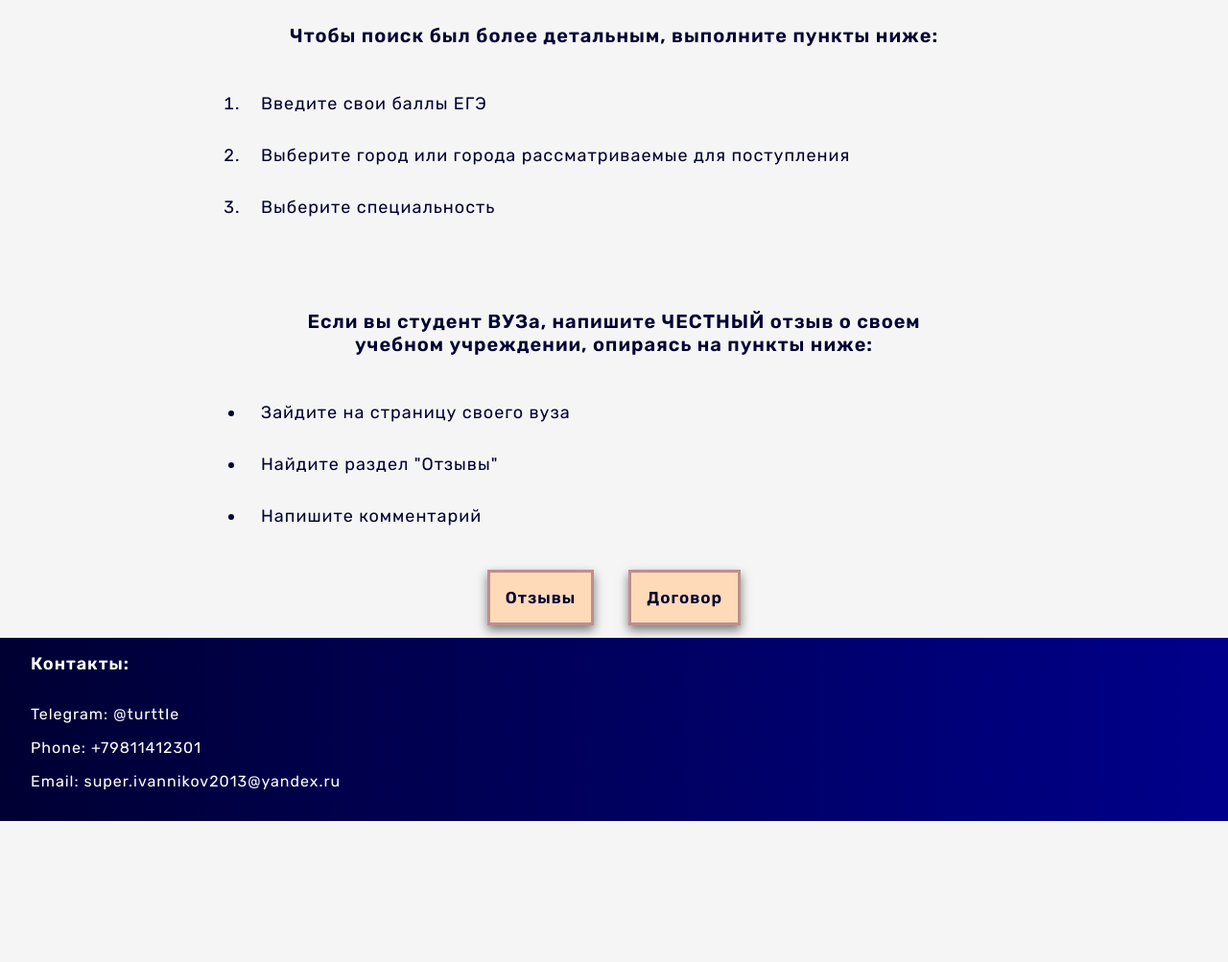
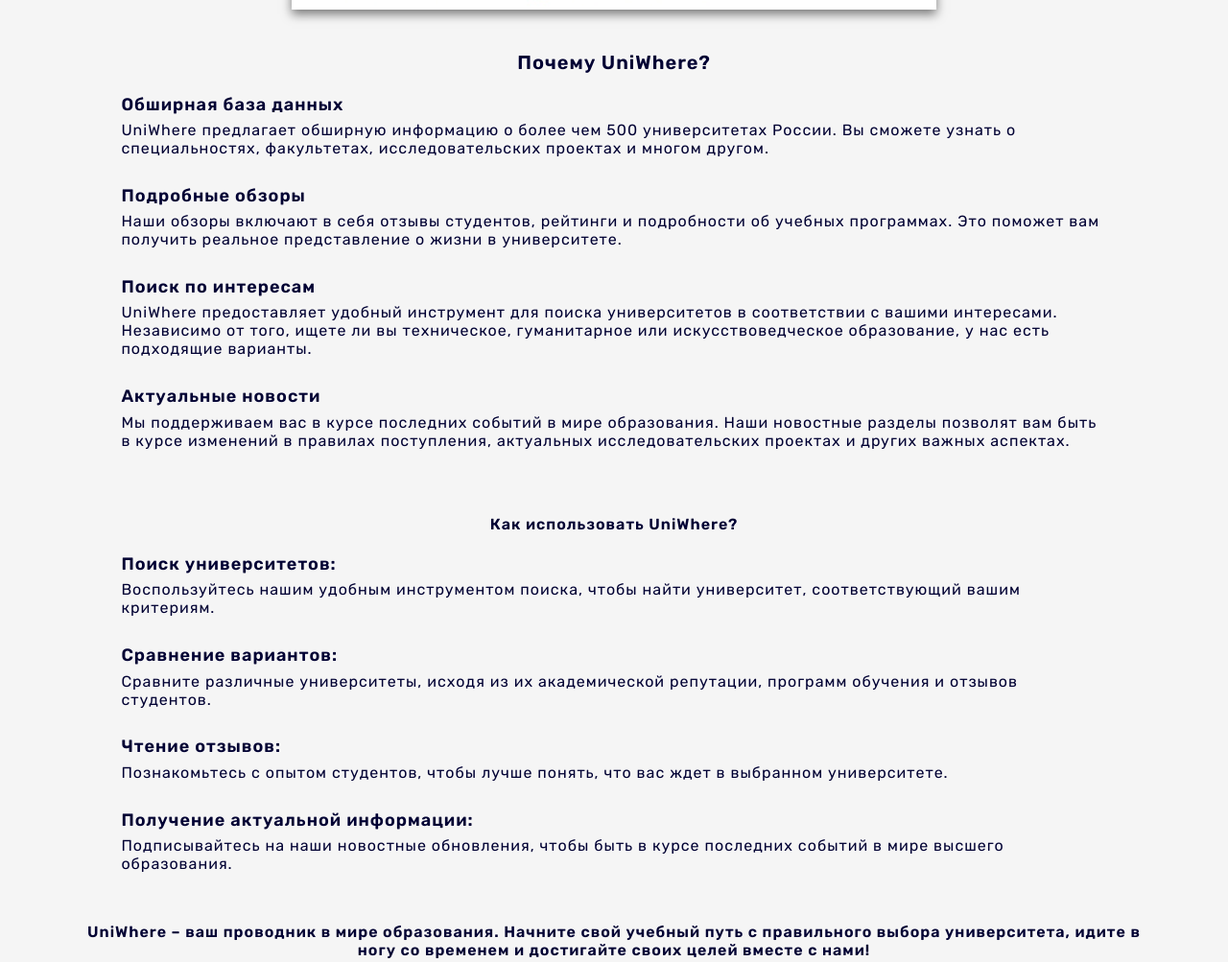
Before and after one commit to 14turtle14/14turtle14.github.io, a plain HTML site: page index.html in a window 1280 px wide. Shown: the part 604-1607 px from the top of the page at 96% size. Before the commit the page ends 1460 px from the top, so only its background shows below. Drawn offline with Linux system fonts and the light colour scheme.

Commit message:
added files

```diff
--- a/index.html
+++ b/index.html
@@ -11,44 +11,84 @@
 <body class="home-page">
     <header class="home-header">
         <nav class="home-header__nav">
-            <a href="#" class="home-link home-link_nav">Поиск по предметам</a>
-            <a href="#" class="home-link home-link_nav">Олимпиады</a>
-            <a href="#" class="home-link home-link_nav">Поиск по городу</a>
+            <a href="#" class="home-link home-link_nav">Поиск по интересам</a>
+            <a href="#" class="home-link home-link_nav">Новости</a>
+            <a href="#" class="home-link home-link_nav">Отзывы</a>
         </nav>
     </header>
     <main class="home-base">
-        <blockquote class="home-base__quote">
-            <p>
-                <q>Кто пренебрегает учебой в юности, тот теряет прошлое и мертв для будущего</q>.
-                Эврипид
-            </p>
-        </blockquote>
+        <p class = "home-base__welcome">
+            Добро пожаловать на UniWhere – ваш источник всей необходимой информации о высших учебных заведениях России! Мы создали этот ресурс, чтобы облегчить выбор университета и предоставить вам полную картину образовательных возможностей в стране.
+        </p>
         <div class="home-base__img">
             <img class="home-img" src="img/students.jpg" alt="">
         </div>
-        <section class="home-base__info">
-            <h3 class="home-head home-info__head">
-                Чтобы поиск был более детальным, выполните пункты ниже:
-            </h3>
-            <ol class="home-info__list">
-                <li class="home-list__item">Введите свои баллы ЕГЭ</li>
-                <li class="home-list__item">Выберите город или города рассматриваемые для поступления</li>
-                <li class="home-list__item">Выберите специальность</li>
+        <section class="home-base__introduction">
+            <h2 class = "home-introduction__header">
+                Почему UniWhere?
+            </h2>
+            <ol class="home-introduction__list">
+                <li class="home-list__item">
+                    <h3 class="home-item__header">Обширная база данных</h3>
+                    <p class="home-item__text">
+                        UniWhere предлагает обширную информацию о более чем 500 университетах России. Вы сможете узнать о специальностях, факультетах, исследовательских проектах и многом другом.
+                    </p>
+                </li>
+                <li class="home-list__item">
+                    <h3 class="home-item__header">Подробные обзоры</h3>
+                    <p class="home-item__text">
+                        Наши обзоры включают в себя отзывы студентов, рейтинги и подробности об учебных программах. Это поможет вам получить реальное представление о жизни в университете.
+                    </p>
+                </li>
+                <li class="home-list__item">
+                    <h3 class="home-item__header">Поиск по интересам</h3>
+                    <p class="home-item__text">
+                        UniWhere предоставляет удобный инструмент для поиска университетов в соответствии с вашими интересами. Независимо от того, ищете ли вы техническое, гуманитарное или искусствоведческое образование, у нас есть подходящие варианты.
+                    </p>
+                </li>
+                <li class="home-list__item">
+                    <h3 class="home-item__header">Актуальные новости</h3>
+                    <p class="home-item__text">
+                        Мы поддерживаем вас в курсе последних событий в мире образования. Наши новостные разделы позволят вам быть в курсе изменений в правилах поступления, актуальных исследовательских проектах и других важных аспектах.
+                    </p>
+                </li>
             </ol>
         </section>
-        <section class="home-base__review">
-            <h3 class="home-head home-review__head">
-            Если вы студент ВУЗа, напишите <strong>ЧЕСТНЫЙ</strong> отзыв о своем учебном учреждении, опираясь на пункты ниже:
-            </h3>
-            <ul class="home-review__list">
-                <li class="home-list__item">Зайдите на страницу своего вуза</li>
-                <li class="home-list__item">Найдите раздел "Отзывы"</li>
-                <li class="home-list__item">Напишите комментарий</li>
-            </ul>
+        <section class="home-base__searching">
+            <h2 class = "home-searching__header">
+                Как использовать UniWhere?
+            </h2>
+            <ol class="home-searching__list">
+                <li class="home-list__item">
+                    <h4 class="home-item__header">Поиск университетов:</h4>
+                    <p class="home-item__text">
+                        Воспользуйтесь нашим удобным инструментом поиска, чтобы найти университет, соответствующий вашим критериям.
+                    </p>
+                </li>
+                <li class="home-list__item">
+                    <h4 class="home-item__header">Сравнение вариантов:</h4>
+                    <p class="home-item__text">
+                        Сравните различные университеты, исходя из их академической репутации, программ обучения и отзывов студентов.
+                    </p>
+                </li>
+                <li class="home-list__item">
+                    <h4 class="home-item__header">Чтение отзывов:</h4>
+                    <p class="home-item__text">
+                        Познакомьтесь с опытом студентов, чтобы лучше понять, что вас ждет в выбранном университете.
+                    </p>
+                </li>
+                <li class="home-list__item">
+                    <h4 class="home-item__header">Получение актуальной информации:</h4>
+                    <p class="home-item__text">
+                        Подписывайтесь на наши новостные обновления, чтобы быть в курсе последних событий в мире высшего образования.
+                    </p>
+                </li>
+            </ol>
         </section>
-        <section class="home-base__other">
-            <a class="home-link home-link_other" href = "#">Отзывы</a>
-            <a class="home-link home-link_other" href = "#">Договор</a>
+        <section class="home-base__outro">
+            <h4>
+                UniWhere – ваш проводник в мире образования. Начните свой учебный путь с правильного выбора университета, идите в ногу со временем и достигайте своих целей вместе с нами!
+            </h4>
         </section>
     </main>
     <footer class="home-footer">
--- a/main.css
+++ b/main.css
@@ -16,14 +16,14 @@
 .home-header__nav {
     text-align: center;
     border: none;
-    margin: 30px;
-    padding: 0;
+    margin: 0.5vw;
+    padding: 0.5vh;
     text-indent: 0;
 }
 
 .home-link {
     color: black;
-    font-size:18px;
+    font-size:1.125rem;
     text-indent: 0;
     word-spacing: 0;
 }
@@ -35,8 +35,9 @@
     font-family: 'Rubik', sans-serif;
     font-weight: 500;
     text-transform: none;
-    letter-spacing: 1px;
-    padding: 0.5rem;
+    letter-spacing: 0.0625rem;
+    margin: 0.5vw;
+    padding: 0.5vh;
     font-style: initial;
 }
 
@@ -47,15 +48,14 @@
 .home-base {
     border: none;
     margin: 0;
-    padding-left: 14rem;
-    padding-right: 14rem;
+    padding-left: 10vh;
+    padding-right: 10vh;
 }
 
-.home-base__quote {
+.home-base__welcome {
     text-align: center;
     border: none;
-    margin: 1rem;
-    padding: 1rem;
+    margin: 2vw;
     font-family: 'Rubik', sans-serif;
     font-size: 20px;
     color: #000033;
@@ -63,7 +63,7 @@
     font-weight: 1000;
     text-indent: 0;
     word-spacing: 0;
-    letter-spacing: 1px;
+    letter-spacing: 0.0625rem;
     font-style: initial;
 }
 
@@ -77,19 +77,31 @@
     display: grid;
 }
 
-.home-base__info {
+.home-base__introduction {
     text-align: center;
     border: none;
     margin: 1rem;
     padding: 1rem;
 }
 
-.home-info__head {
-    color: #000033;
+.home-introduction__header {
+    text-align: center;
+    border: none;
+    margin: 0.5vw;
+    font-family: 'Rubik', sans-serif;
+    font-size: 1.25rem;
+    font-weight: bolder;
+    text-indent: 0;
+    word-spacing: 0;
+    letter-spacing: 0.0625rem;
+    font-style: initial;
+    text-transform: none;
 }
 
-.home-info__list {
+.home-introduction__list {
+    position: relative;
     text-align: left;
+    list-style-type: none;
     border: none;
     margin: 0;
     padding: 0;
@@ -99,38 +111,41 @@
     text-align: left;
     border: none;
     margin: 0;
-    padding: 1rem;
+    padding: 1vh;
     font-family: 'Rubik', sans-serif;
-    font-size: 18px;
+    font-size: 1rem;
     font-weight: normal;
     text-indent: 0;
     word-spacing: 0;
     text-transform: none;
-    letter-spacing: 1px;
+    letter-spacing: 0.0625rem;
     font-style: initial;
 }
 
-.home-base__review {
+.home-searching__header {
+    text-align: center;
     border: none;
-    margin: 1rem;
-    padding: 1rem;
-}
-
-.home-review__head {
-    color: #000033;
+    margin: 0.5vw;
+    font-family: 'Rubik', sans-serif;
+    font-size: 1rem;
+    font-weight: bolder;
+    text-indent: 0;
+    word-spacing: 0;
+    letter-spacing: 0.0625rem;
+    font-style: initial;
+    text-transform: none;
 }
 
 .home-head{
     text-align: center;
     border: none;
-    margin: 1rem;
-    padding: 1rem;
+    margin: 0.5vw;
     font-family: 'Rubik', sans-serif;
-    font-size: 20px;
+    font-size: 1rem;
     font-weight: bolder;
     text-indent: 0;
     word-spacing: 0;
-    letter-spacing: 1px;
+    letter-spacing: 0.0625rem;
     font-style: initial;
     text-transform: none;
 }
@@ -144,58 +159,64 @@
     font-size: 18px;
 }
 
-.home-review__list {
-    border: none;
-    margin: 0;
-    padding: 0;
-}
-
-.home-base__other {
-    text-align: center;
-    border: none;
-    margin: 1rem;
-    padding: 1rem;
-    text-indent: 0;
-    color: #000033;
-    background-color: whitesmoke;
-}
-
-.home-link_other {
-    color: #000033;
-    text-align: center;
-    border: rosybrown solid;
-    background-color: peachpuff;
-    margin: 1rem;
-    padding: 1rem;
-    font-family: 'Rubik', sans-serif;
-    text-decoration: none;
-    transition: 0.5s all ease;
-    box-shadow:  0 5px 10px 0 rgba(0, 0, 0, 0.5);
-    font-size: 17px;
-    font-weight: bold;
-    letter-spacing: 1px;
-    font-style: initial;
-    text-transform: none;
-}
 
 .home-link_footer{
     color:white;
     font-weight: normal;
     transition: 0.5s all ease;
     text-decoration: none;
-    font-size: 16px;
+    font-size: 1rem;
     font-family: 'Rubik', sans-serif;
-    letter-spacing: 1px;
+    letter-spacing: 0.0625rem;
     font-style: initial;
     text-transform: none;
     word-spacing: 0;
 }
 
-.home-link_other:hover {
-    color: whitesmoke;
+.home-footer__text {
+    text-align: left;
+    border: none;
+    margin: 0;
+    padding-left: 1rem;
+    font-family: 'Rubik', sans-serif;
+    font-size: 1rem;
+    font-weight: normal;
+    text-indent: 0;
+    word-spacing: 0;
+    letter-spacing: 0.0625rem;
+    font-style: initial;
+    text-transform: none;
 }
 
-.home-footer__text {
+.home-base__img {
+    border: none;
+    margin: 0;
+    text-align: center;
+}
+
+.home-img {
+    box-shadow: 0 0.3125rem 0.625rem 0 rgba(0, 0, 0, 0.5);
+    border: none;
+    margin: 0;
+    padding-left: 0;
+    width: 60%;
+}
+
+.home-link_footer:hover{
+    color: skyblue;
+}
+
+.home-header__list {
+    text-align: left;
+    list-style-type: none;
+    margin: 0;
+    padding-left: 1rem;
+    padding-bottom: 1rem;
+    padding-top: 0;
+    font-size: 1rem;
+}
+
+.home-text__list {
     text-align: left;
     border: none;
     margin: 0;
@@ -205,26 +226,61 @@
     font-weight: normal;
     text-indent: 0;
     word-spacing: 0;
-    letter-spacing: 1px;
+    letter-spacing: 0.0625rem;
     font-style: initial;
     text-transform: none;
 }
 
-.home-base__img {
+.home-base__searching {
+    text-align: center;
+    border: none;
+    margin: 1rem;
+    padding: 1rem;
+}
+
+.home-base__outro {
+    text-align: center;
+    border: none;
+    font-family: 'Rubik', sans-serif;
+    font-size: 1rem;
+    font-weight: normal;
+    text-indent: 0;
+    word-spacing: 0;
+    letter-spacing: 0.0625rem;
+    font-style: initial;
+    text-transform: none;
+}
+
+.home-searching__list {
+    list-style-type: none;
+    text-align: left;
     border: none;
     margin: 0;
-    padding-left: 1rem;
-    text-align: center;
+    padding: 0;
 }
 
-.home-img {
-    box-shadow: 0 5px 10px 0 rgba(0, 0, 0, 0.5);
+.home-item__header {
+    text-align: left;
     border: none;
-    margin: 0;
-    padding-left: 0;
-    width: 60%;
+    margin: 0.5vw;
+    font-family: 'Rubik', sans-serif;
+    font-size: 1.125rem;
+    text-indent: 0;
+    word-spacing: 0;
+    letter-spacing: 0.0625rem;
+    font-style: initial;
+    text-transform: none;
 }
 
-.home-link_footer:hover{
-    color: skyblue;
+.home-item__text {
+    text-align: left;
+    border: none;
+    margin: 0.5vw;
+    font-family: 'Rubik', sans-serif;
+    font-size: 1rem;
+    text-indent: 0;
+    word-spacing: 0;
+    letter-spacing: 0.0625rem;
+    font-style: initial;
+    text-transform: none;
 }
```
Also changed, not shown: img/coridor_blue_real.jpg (added).
